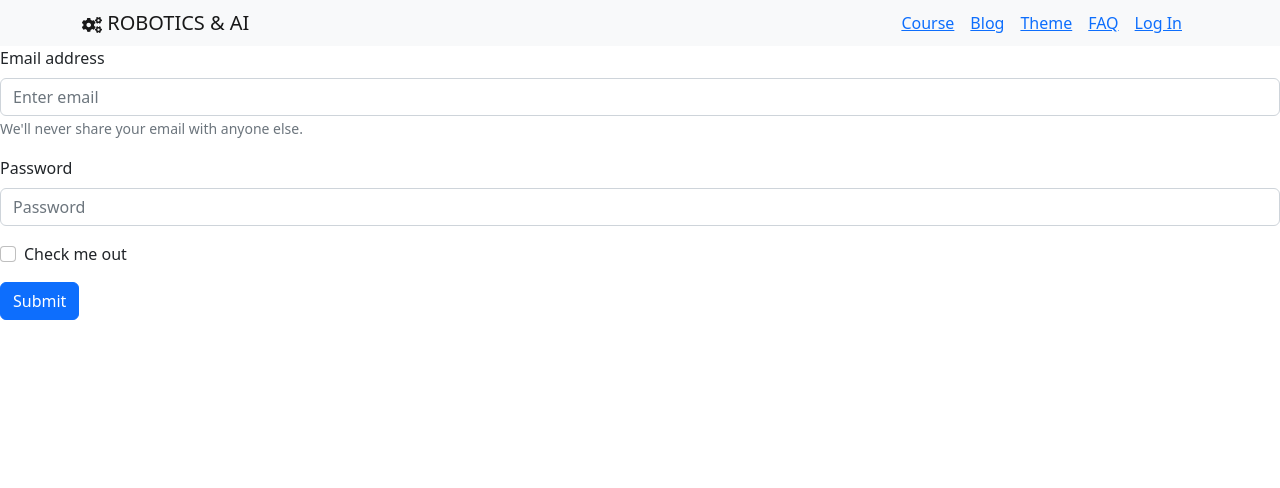
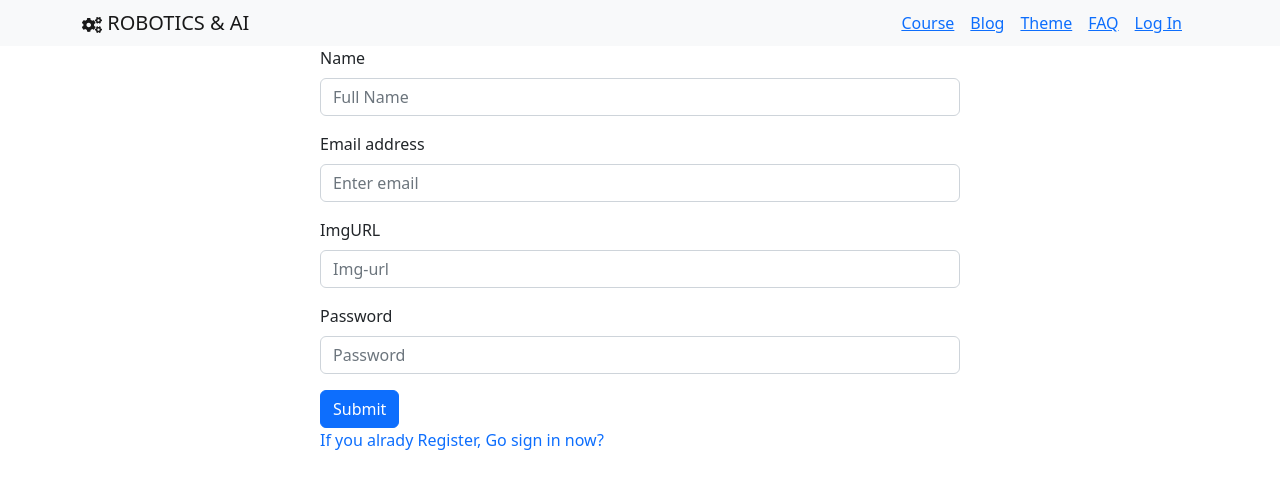
Before and after one commit to Bijoykrishna11/assignment10client, a React (Create React App) app: page /register in a window 1280 px wide. Shown: the top 488 px of the page. Built offline with nearby package versions, Linux system fonts and the light colour scheme.

Commit message:
set password error

```diff
--- a/src/Components/Context/UserContext.js
+++ b/src/Components/Context/UserContext.js
@@ -3,7 +3,7 @@ import React, { createContext } from 'react';
 export const AuthContext = createContext();
 
 const UserContext = ({ children }) => {
-    const user = { displayName: 'ali baba' }
+    const user = { displayName: 'ali' }
 
     const atuhInfo = { user: user }
 
--- a/src/Components/Course/Course.js
+++ b/src/Components/Course/Course.js
@@ -17,24 +17,28 @@ const Course = () => {
     return (
 
         <div>
-            <Container className='mt-5'>
+            <Container className='mt-5 col-sm-6'>
 
-                <Row >
+                <Row className='' >
                     <Col lg={4} sm={12}>
 
                         <h1 className='mb-5'>abouts all books</h1>
                         {
                             allBooks.map(e => <p key={e.id}>
-                                <Link>{e.title}</Link>
+                                <Link to>{e.title}</Link>
                             </p>)
                         }
 
                     </Col>
                     <Col lg={8} sm={12} >
-                        <h1 className='mb-5'>abouts all books</h1>
+
                         {
                             allBooks.map(e => <p key={e.id}>
-                                <p>{e.title}</p>
+                                <div className="border border-danger " >
+                                    <h1 >{e.title}</h1>
+                                    <img className='h' src={e.img} alt="" />
+                                    <h4>{e.disc}</h4>
+                                </div>
 
 
                             </p>)
--- a/src/Components/LogIn/Login.js
+++ b/src/Components/LogIn/Login.js
@@ -1,23 +1,30 @@
-import React from 'react';
+import React, { useState } from 'react';
 import Button from 'react-bootstrap/Button';
 import Form from 'react-bootstrap/Form';
 import { Link } from 'react-router-dom';
 import ButtonGroup from 'react-bootstrap/ButtonGroup';
 import { FaGithub, FaGoogle } from "react-icons/fa";
 import app from '../../firebase/firebase.config';
-import { getAuth, GoogleAuthProvider, signInWithPopup } from 'firebase/auth'
+import { getAuth, GithubAuthProvider, GoogleAuthProvider, signInWithPopup } from 'firebase/auth'
 
 
 const auth = getAuth(app);
 
 
 const Login = () => {
+
+    const [passError, setPassError] = useState('');
+    const [user, setUser] = useState({})
     const provider = new GoogleAuthProvider();
+    const gitHubProvider = new GithubAuthProvider();
+
+
     const handleGoogleSignIn = () => {
 
         signInWithPopup(auth, provider)
             .then(result => {
                 const user = result.user;
+                setUser(user);
                 console.log(user);
             })
             .catch(error => {
@@ -33,9 +40,31 @@ const Login = () => {
         const password = form.password.value;
 
         console.log(email, password)
+        if (password.length < 8) {
+            setPassError('password showed be  minimum 8 cracktor')
+        }
+        else {
+            setPassError('')
+        }
+
+
+    }
+
+
+    const handleGithubSignIn = () => {
+        signInWithPopup(auth, gitHubProvider)
+            .then(result => {
+                const user = result.user;
+                console.log(user);
+
+            })
+            .catch(error => {
+                console.error(error)
+            })
     }
     return (
         <div className='d-flex justify-content-center'>
+
             <Form onSubmit={handesubmit} className='w-50 ' >
                 <Form.Group className="mb-3" controlId="formBasicEmail">
                     <Form.Label>Email address</Form.Label>
@@ -47,6 +76,7 @@ const Login = () => {
                     <Form.Label >Password</Form.Label>
                     <Form.Control name='password' type="password" placeholder="Password" />
                 </Form.Group>
+                <h3 className='text-danger'>{passError}</h3>
 
 
                 <Button variant="primary" type="submit">
@@ -58,7 +88,7 @@ const Login = () => {
 
                 <ButtonGroup vertical>
                     <Button onClick={handleGoogleSignIn} className='mb-3'> <FaGoogle></FaGoogle> Sign In With google</Button>
-                    <Button><FaGithub></FaGithub> Sign In With Github</Button>
+                    <Button onClick={handleGithubSignIn} ><FaGithub></FaGithub> Sign In With Github</Button>
                 </ButtonGroup>
             </div>
 
--- a/src/Components/Register/Register.js
+++ b/src/Components/Register/Register.js
@@ -1,30 +1,40 @@
 import React from 'react';
 import Button from 'react-bootstrap/Button';
 import Form from 'react-bootstrap/Form';
+import { Link } from 'react-router-dom';
 
 
 const Register = () => {
     return (
-        <div>
-            <Form>
+        <div className='d-flex justify-content-center'>
+            <Form className='w-50 ' >
+
+                <Form.Group className="mb-3" controlId="formBasicName">
+                    <Form.Label >Name</Form.Label>
+                    <Form.Control name='name' type="text" placeholder="Full Name" />
+                </Form.Group>
                 <Form.Group className="mb-3" controlId="formBasicEmail">
                     <Form.Label>Email address</Form.Label>
-                    <Form.Control type="email" placeholder="Enter email" />
-                    <Form.Text className="text-muted">
-                        We'll never share your email with anyone else.
-                    </Form.Text>
+                    <Form.Control name='email' type="email" placeholder="Enter email" />
+
+                </Form.Group>
+                <Form.Group className="mb-3" controlId="formBasicImg">
+                    <Form.Label>ImgURL</Form.Label>
+                    <Form.Control name='img' type="text" placeholder="Img-url" />
+
                 </Form.Group>
 
                 <Form.Group className="mb-3" controlId="formBasicPassword">
-                    <Form.Label>Password</Form.Label>
-                    <Form.Control type="password" placeholder="Password" />
+                    <Form.Label >Password</Form.Label>
+                    <Form.Control name='password' type="password" placeholder="Password" />
                 </Form.Group>
-                <Form.Group className="mb-3" controlId="formBasicCheckbox">
-                    <Form.Check type="checkbox" label="Check me out" />
-                </Form.Group>
+
+
+
                 <Button variant="primary" type="submit">
                     Submit
                 </Button>
+                <Link className='text-decoration-none d-block' to="/login">If you alrady Register, Go sign in now?</Link>
             </Form>
         </div>
     );
--- a/src/Components/Routes/Routes.js
+++ b/src/Components/Routes/Routes.js
@@ -7,6 +7,7 @@ import Register from "../Register/Register";
 import Faq from "../Faq/Faq";
 import { FaAngry } from "react-icons/fa";
 import Theme from "../Theme/Theme";
+
 
 
 export const routes = createBrowserRouter([
--- a/src/Components/Theme/Theme.js
+++ b/src/Components/Theme/Theme.js
@@ -3,16 +3,16 @@ import Button from 'react-bootstrap/Button';
 
 const Theme = () => {
 
-    const [mode, setmode] = useState('Day');
+    const [mode, setmode] = useState('Lignt');
 
     const changeName = () => {
 
         let value = mode;
-        if (value === "Day") {
-            setmode('Nignt')
+        if (value === "Light") {
+            setmode('Dark')
         }
         else {
-            setmode('Day')
+            setmode('Light')
         }
 
 
```
